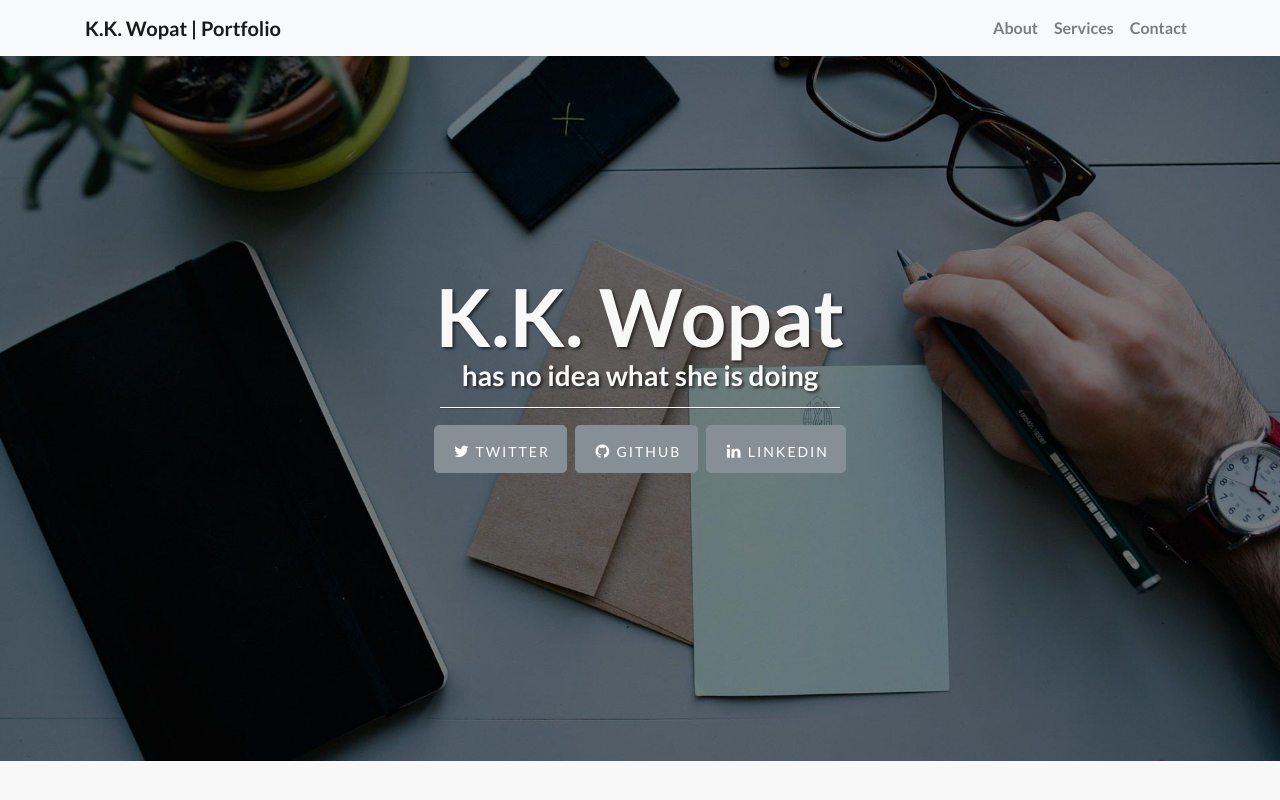
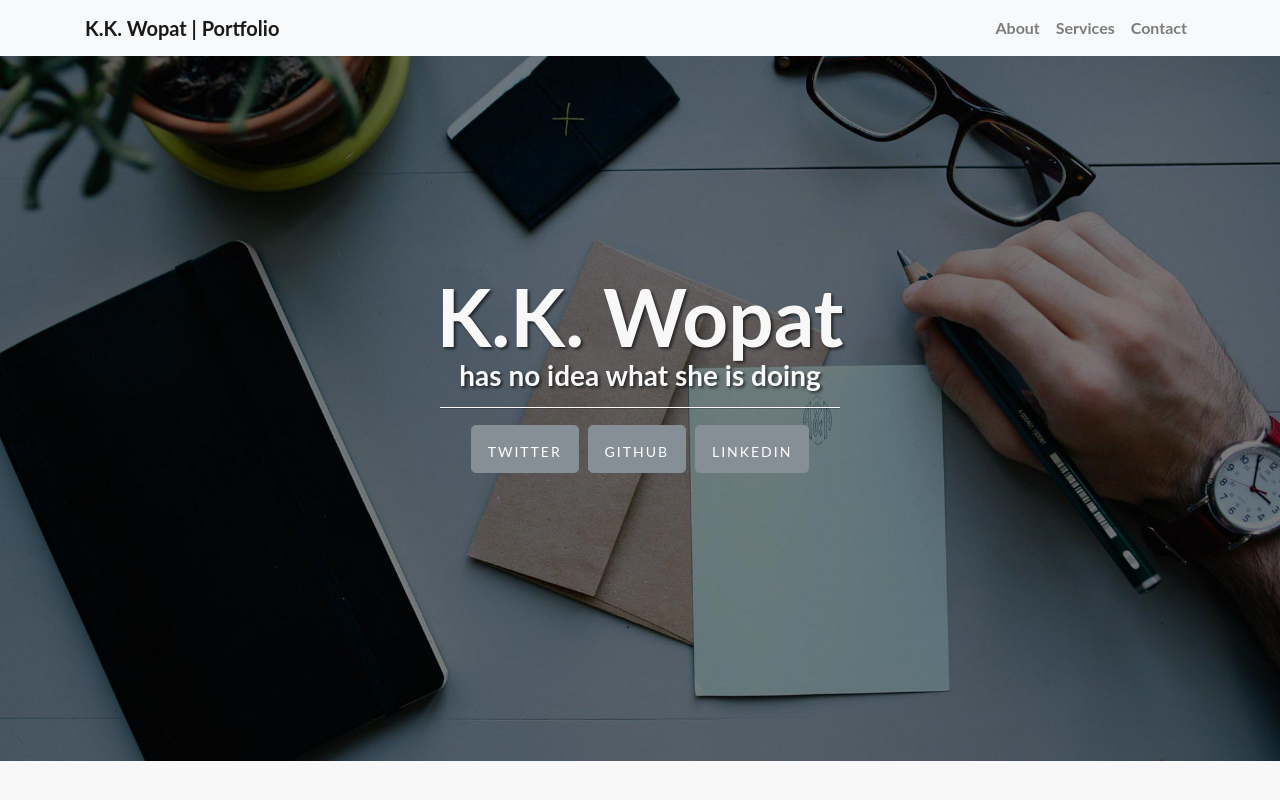
Before and after one commit to kkwombat/kkwombat.github.iold, a plain HTML site: page index.html in a window 1280 px wide. Shown: the top 800 px of the page. Drawn offline with Linux system fonts and the light colour scheme.

Commit message:
added fonts and changed font in html

```diff
--- a/index.html
+++ b/index.html
@@ -14,8 +14,8 @@
     <link href="vendor/bootstrap/css/bootstrap.min.css" rel="stylesheet">
 
     <!-- Custom fonts for this template -->
-    <link href="vendor/font-awesome/css/font-awesome.min.css" rel="stylesheet" type="text/css">
-    <link href="https://fonts.googleapis.com/css?family=Lato:300,400,700,300italic,400italic,700italic" rel="stylesheet" type="text/css">
+    <link href="/vendor/font_styles/css/_fonts.css" rel="stylesheet" type="text/css">
+    <link href="https://fonts.googleapis.com/css?family=Source+Sans+Pro:300,400" rel="stylesheet">
 
     <!-- Custom styles for this template -->
     <link href="css/landing-page.css" rel="stylesheet">
--- /dev/null
+++ b/vendor/font_styles/css/_fonts.css
@@ -0,0 +1,13 @@
+@font-face {
+  font-family: 'Source Sans Pro';
+  font-style: normal;
+  font-weight: 300;
+  src: local('Source Sans Pro Light'), local('SourceSansPro-Light'), url(../vendor/font_styles/_fonts/Source_Sans_Pro_Light.woff2) format('woff2');
+  unicode-range: U+0000-00FF, U+0131, U+0152-0153, U+02C6, U+02DA, U+02DC, U+2000-206F, U+2074, U+20AC, U+2212, U+2215;
+}
+@font-face {
+  font-family: 'Source Sans Pro';
+  font-style: normal;
+  font-weight: 400;
+  src: local('Source Sans Pro Regular'), local('SourceSansPro-Regular'), url(../vendor/font_styles/_fonts/Source_Sans_Pro_Regular.woff2) format('woff2');
+  unicode-range: U+0000-00FF, U+0131, U+0152-0153, U+02C6, U+02DA, U+02DC, U+2000-206F, U+2074, U+20AC, U+2212, U+2215;
```
Also changed, not shown: vendor/font_styles/_fonts/Source_Sans_Pro_Light.woff2 (added), vendor/font_styles/_fonts/Source_Sans_Pro_Regular.woff2 (added).
